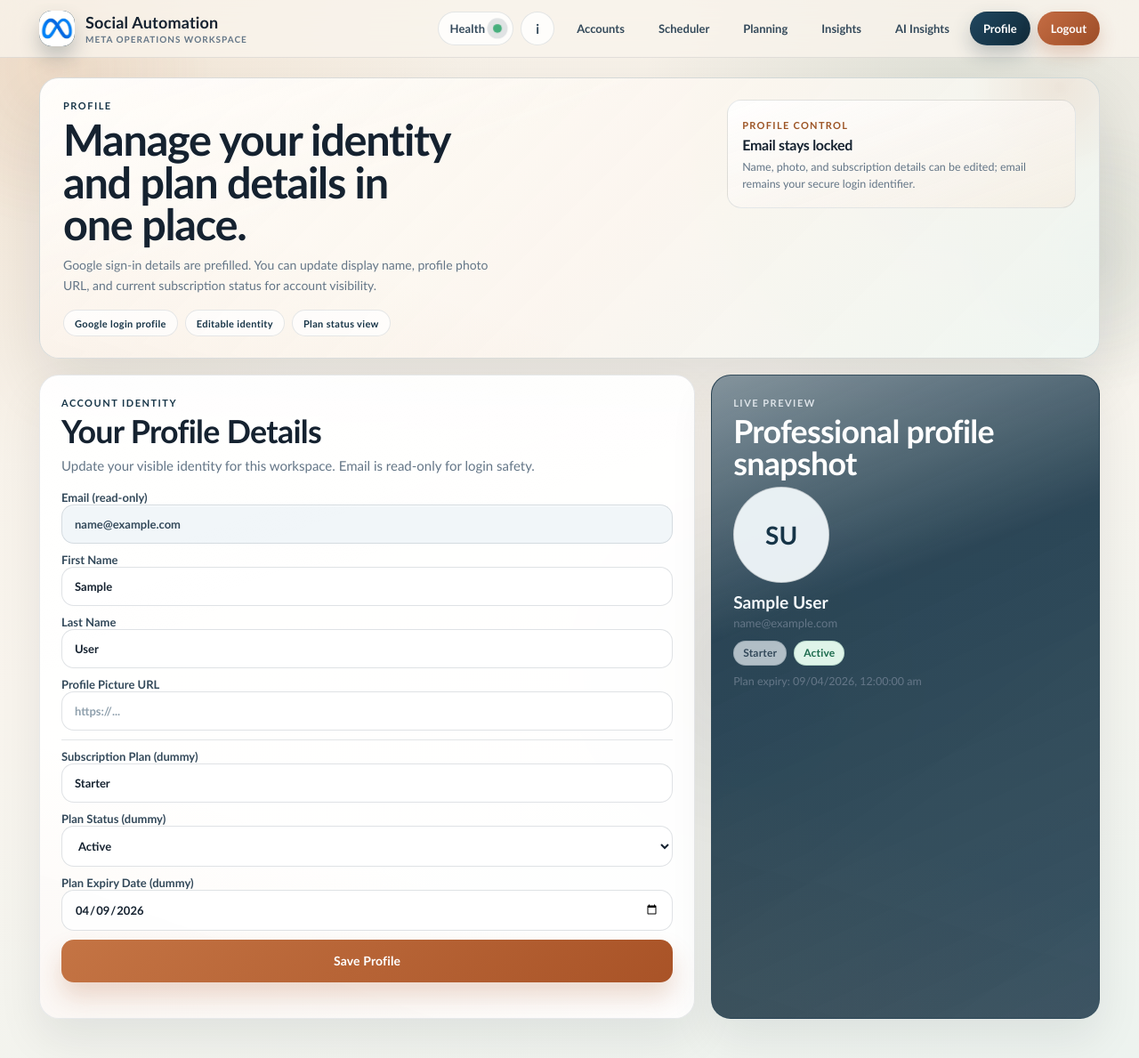
After one commit to prarit0097/SocialMediaAutomation, a Django app: page /dashboard/profile/ in a window 1280 px wide. The commit adds this page. Shown: the whole page at 89% size. Run offline with Django 5.2, Linux system fonts and the light colour scheme; the visitor is signed in with stand-in values (Sample User, id 1); data comes from the database, SQL or seed files in the repository; parts of the project's set-up code (start-up, migrations or seed data) failed here and were passed over; some libraries are stand-ins or nearby versions.

Commit message:
Add editable user profile page with subscription preview

```diff
--- a/dashboard/urls.py
+++ b/dashboard/urls.py
@@ -9,7 +9,9 @@ urlpatterns = [
     path("planning/", views.planning_page, name="planning"),
     path("insights/", views.insights_page, name="insights"),
     path("ai-insights/", views.ai_insights_page, name="ai_insights"),
+    path("profile/", views.profile_page, name="profile"),
     path("meta-app-config/", views.meta_app_config, name="meta_app_config"),
+    path("profile-data/", views.profile_data, name="profile_data"),
     path("public-url-status/", views.public_url_status, name="public_url_status"),
     path("token-health-status/", views.token_health_status, name="token_health_status"),
 ]
--- a/dashboard/views.py
+++ b/dashboard/views.py
@@ -1,7 +1,7 @@
 import json
 import os
 import re
-from datetime import timedelta
+from datetime import datetime, timedelta
 from pathlib import Path
 from urllib.parse import urlparse
 
@@ -15,6 +15,7 @@ from django.views.decorators.http import require_http_methods
 
 from core.exceptions import MetaAPIError
 from core.services.meta_client import MetaClient
+from accounts.models import UserProfile
 from integrations.models import ConnectedAccount
 from integrations.sync_state import SYNC_FRESHNESS_WINDOW, get_recent_sync_time
 
@@ -118,6 +119,19 @@ def _validate_meta_config(app_id: str, app_secret: str, redirect_uri: str) -> li
         if parts.scheme not in {"http", "https"} or not parts.netloc:
             errors.append("META_REDIRECT_URI must be a valid absolute http/https URL.")
     return errors
+
+
+def _profile_payload(user) -> dict:
+    profile, _ = UserProfile.objects.get_or_create(user=user)
+    return {
+        "email": user.email,
+        "first_name": profile.resolved_first_name,
+        "last_name": profile.resolved_last_name,
+        "profile_picture_url": profile.profile_picture_url,
+        "subscription_plan": profile.subscription_plan,
+        "subscription_status": profile.subscription_status,
+        "subscription_expires_on": profile.subscription_expires_on.isoformat() if profile.subscription_expires_on else None,
+    }
 
 
 def _public_url_status_payload(request):
@@ -398,6 +412,11 @@ def planning_page(request):
 
 
 @login_required
+def profile_page(request):
+    return render(request, "dashboard/profile.html")
+
+
+@login_required
 def public_url_status(request):
     return JsonResponse(_public_url_status_payload(request))
 
@@ -448,3 +467,75 @@ def meta_app_config(request):
     if "/auth/meta/callback" not in meta_redirect_uri:
         response["warning"] = "META_REDIRECT_URI usually ends with /auth/meta/callback."
     return JsonResponse(response)
+
+
+@login_required
+@require_http_methods(["GET", "POST"])
+def profile_data(request):
+    if request.method == "GET":
+        return JsonResponse(_profile_payload(request.user))
+
+    try:
+        payload = json.loads(request.body.decode("utf-8") or "{}")
+    except json.JSONDecodeError:
+        return JsonResponse({"error": "Invalid JSON body."}, status=400)
+
+    first_name = str(payload.get("first_name") or "").strip()
+    last_name = str(payload.get("last_name") or "").strip()
+    profile_picture_url = str(payload.get("profile_picture_url") or "").strip()
+    subscription_plan = str(payload.get("subscription_plan") or "").strip() or "Starter"
+    subscription_status = str(payload.get("subscription_status") or "").strip().lower()
+    subscription_expires_on = str(payload.get("subscription_expires_on") or "").strip()
+
+    errors = []
+    if len(first_name) > 150:
+        errors.append("First name should be 150 characters or less.")
+    if len(last_name) > 150:
+        errors.append("Last name should be 150 characters or less.")
+    if len(subscription_plan) > 120:
+        errors.append("Subscription plan should be 120 characters or less.")
+    if subscription_status not in {
+        UserProfile.SUBSCRIPTION_STATUS_ACTIVE,
+        UserProfile.SUBSCRIPTION_STATUS_EXPIRED,
+    }:
+        errors.append("Subscription status must be either active or expired.")
+
+    parsed_expiry = None
+    if subscription_expires_on:
+        try:
+            parsed_expiry = datetime.strptime(subscription_expires_on, "%Y-%m-%d").date()
+        except ValueError:
+            errors.append("Subscription expiry date must use YYYY-MM-DD format.")
+
+    if errors:
+        return JsonResponse({"error": "Validation failed.", "details": " ".join(errors)}, status=400)
+
+    user = request.user
+    user.first_name = first_name
+    user.last_name = last_name
+    user.save(update_fields=["first_name", "last_name"])
+
+    profile, _ = UserProfile.objects.get_or_create(user=user)
+    profile.first_name = first_name
+    profile.last_name = last_name
+    profile.profile_picture_url = profile_picture_url
+    profile.subscription_plan = subscription_plan
+    profile.subscription_status = subscription_status
+    if parsed_expiry:
+        profile.subscription_expires_on = parsed_expiry
+    profile.save(
+        update_fields=[
+            "first_name",
+            "last_name",
+            "profile_picture_url",
+            "subscription_plan",
+            "subscription_status",
+            "subscription_expires_on",
+            "updated_at",
+        ]
+    )
+
+    response = _profile_payload(user)
+    response["ok"] = True
+    response["message"] = "Profile updated successfully."
+    return JsonResponse(response)
--- a/static/dashboard/app.js
+++ b/static/dashboard/app.js
@@ -1124,6 +1124,23 @@
   const saveMetaAppConfigBtn = document.getElementById("saveMetaAppConfigBtn");
   const metaAppConfigResult = document.getElementById("metaAppConfigResult");
   const metaAppSecretState = document.getElementById("metaAppSecretState");
+  const profileForm = document.getElementById("profileForm");
+  const saveProfileBtn = document.getElementById("saveProfileBtn");
+  const profileResult = document.getElementById("profileResult");
+  const profileEmail = document.getElementById("profileEmail");
+  const profileFirstName = document.getElementById("profileFirstName");
+  const profileLastName = document.getElementById("profileLastName");
+  const profilePictureUrl = document.getElementById("profilePictureUrl");
+  const profilePlan = document.getElementById("profilePlan");
+  const profilePlanStatus = document.getElementById("profilePlanStatus");
+  const profilePlanExpiry = document.getElementById("profilePlanExpiry");
+  const profileAvatarPreview = document.getElementById("profileAvatarPreview");
+  const profileAvatarFallback = document.getElementById("profileAvatarFallback");
+  const profileNamePreview = document.getElementById("profileNamePreview");
+  const profileEmailPreview = document.getElementById("profileEmailPreview");
+  const profilePlanPreview = document.getElementById("profilePlanPreview");
+  const profileStatusPreview = document.getElementById("profileStatusPreview");
+  const profileExpiryPreview = document.getElementById("profileExpiryPreview");
 
   if (metaAppConfigForm && saveMetaAppConfigBtn) {
     const runWithMetaConfigLoading = withButtonLoading(
@@ -1181,6 +1198,134 @@
         }
       }
     });
+  }
+
+  function profileInitials(firstName, lastName, email) {
+    const first = String(firstName || "").trim();
+    const last = String(lastName || "").trim();
+    if (first || last) {
+      return `${first.slice(0, 1)}${last.slice(0, 1)}`.toUpperCase() || "NA";
+    }
+    const mail = String(email || "").trim();
+    return (mail.slice(0, 2) || "NA").toUpperCase();
+  }
+
+  function setProfilePreview(data) {
+    if (!data) return;
+    const firstName = String(data.first_name || "").trim();
+    const lastName = String(data.last_name || "").trim();
+    const email = String(data.email || "").trim();
+    const avatarUrl = String(data.profile_picture_url || "").trim();
+    const fullName = `${firstName} ${lastName}`.trim() || "Your Name";
+
+    if (profileNamePreview) profileNamePreview.textContent = fullName;
+    if (profileEmailPreview) profileEmailPreview.textContent = email || "-";
+    if (profilePlanPreview) profilePlanPreview.textContent = String(data.subscription_plan || "Starter");
+    if (profileStatusPreview) {
+      const statusText = String(data.subscription_status || "active").toLowerCase() === "expired" ? "Expired" : "Active";
+      profileStatusPreview.textContent = statusText;
+      profileStatusPreview.classList.toggle("is-expired", statusText === "Expired");
+    }
+    if (profileExpiryPreview) {
+      const rawDate = String(data.subscription_expires_on || "").trim();
+      const formattedDate = rawDate ? formatScheduleDateTime(`${rawDate}T00:00:00`) : "-";
+      profileExpiryPreview.textContent = `Plan expiry: ${formattedDate || "-"}`;
+    }
+
+    const initials = profileInitials(firstName, lastName, email);
+    if (profileAvatarFallback) profileAvatarFallback.textContent = initials;
+    if (profileAvatarPreview) {
+      if (avatarUrl) {
+        profileAvatarPreview.src = avatarUrl;
+        profileAvatarPreview.hidden = false;
+        if (profileAvatarFallback) profileAvatarFallback.hidden = true;
+      } else {
+        profileAvatarPreview.hidden = true;
+        if (profileAvatarFallback) profileAvatarFallback.hidden = false;
+      }
+    }
+  }
+
+  function applyProfileFormData(data) {
+    if (!data) return;
+    if (profileEmail) profileEmail.value = String(data.email || "");
+    if (profileFirstName) profileFirstName.value = String(data.first_name || "");
+    if (profileLastName) profileLastName.value = String(data.last_name || "");
+    if (profilePictureUrl) profilePictureUrl.value = String(data.profile_picture_url || "");
+    if (profilePlan) profilePlan.value = String(data.subscription_plan || "Starter");
+    if (profilePlanStatus) profilePlanStatus.value = String(data.subscription_status || "active");
+    if (profilePlanExpiry) profilePlanExpiry.value = String(data.subscription_expires_on || "");
+    setProfilePreview(data);
+  }
+
+  async function loadProfileData() {
+    if (!profileForm) return;
+    try {
+      const data = await fetchJSON("/dashboard/profile-data/");
+      applyProfileFormData(data);
+      if (profileResult) profileResult.textContent = "";
+    } catch (err) {
+      if (profileResult) profileResult.textContent = `Error: ${err.message}`;
+    }
+  }
+
+  if (profileForm && saveProfileBtn) {
+    const runWithProfileLoading = withButtonLoading(saveProfileBtn, "Save Profile", "Saving...");
+    if (profileAvatarPreview && profileAvatarFallback) {
+      profileAvatarPreview.addEventListener("error", () => {
+        profileAvatarPreview.hidden = true;
+        profileAvatarFallback.hidden = false;
+      });
+    }
+
+    [profileFirstName, profileLastName, profilePictureUrl, profilePlan, profilePlanStatus, profilePlanExpiry]
+      .filter(Boolean)
+      .forEach((element) => {
+        element.addEventListener("input", () => {
+          setProfilePreview({
+            first_name: profileFirstName?.value || "",
+            last_name: profileLastName?.value || "",
+            email: profileEmail?.value || "",
+            profile_picture_url: profilePictureUrl?.value || "",
+            subscription_plan: profilePlan?.value || "",
+            subscription_status: profilePlanStatus?.value || "active",
+            subscription_expires_on: profilePlanExpiry?.value || "",
+          });
+        });
+      });
+
+    profileForm.addEventListener("submit", async (event) => {
+      event.preventDefault();
+      const formData = new FormData(profileForm);
+      const payload = {
+        first_name: String(formData.get("first_name") || "").trim(),
+        last_name: String(formData.get("last_name") || "").trim(),
+        profile_picture_url: String(formData.get("profile_picture_url") || "").trim(),
+        subscription_plan: String(formData.get("subscription_plan") || "").trim(),
+        subscription_status: String(formData.get("subscription_status") || "").trim(),
+        subscription_expires_on: String(formData.get("subscription_expires_on") || "").trim(),
+      };
+      try {
+        const data = await runWithProfileLoading(() =>
+          fetchJSON("/dashboard/profile-data/", {
+            method: "POST",
+            headers: {
+              "Content-Type": "application/json",
+              "X-CSRFToken": csrfToken,
+            },
+            body: JSON.stringify(payload),
+          })
+        );
+        applyProfileFormData(data);
+        if (profileResult) profileResult.textContent = String(data.message || "Profile updated.");
+        showAppToast(String(data.message || "Profile updated successfully."), "success");
+      } catch (err) {
+        if (profileResult) profileResult.textContent = `Error: ${err.message}`;
+        showAppToast(`Profile update failed: ${err.message}`, "error");
+      }
+    });
+
+    loadProfileData();
   }
 
   const fetchInsightsBtn = document.getElementById("fetchInsightsBtn");
--- a/static/dashboard/styles.css
+++ b/static/dashboard/styles.css
@@ -2340,6 +2340,106 @@ pre {
   color: var(--muted);
 }
 
+.profile-form {
+  gap: 10px;
+}
+
+.profile-form input[readonly] {
+  background: rgba(236, 243, 247, 0.7);
+  color: var(--ink-soft);
+  cursor: not-allowed;
+}
+
+.profile-form-divider {
+  height: 1px;
+  margin: 4px 0;
+  background: rgba(56, 78, 92, 0.14);
+}
+
+.profile-preview-card {
+  align-items: flex-start;
+}
+
+.profile-preview-media {
+  width: 108px;
+  height: 108px;
+  border-radius: 50%;
+  overflow: hidden;
+  border: 1px solid rgba(56, 78, 92, 0.18);
+  background: rgba(255, 255, 255, 0.84);
+  display: grid;
+  place-items: center;
+  margin: 2px 0 10px;
+}
+
+#profileAvatarPreview {
+  width: 100%;
+  height: 100%;
+  object-fit: cover;
+}
+
+.profile-preview-fallback {
+  width: 100%;
+  height: 100%;
+  display: grid;
+  place-items: center;
+  font-size: 28px;
+  font-weight: 900;
+  color: var(--navy);
+  background: rgba(233, 241, 244, 0.95);
+}
+
+.profile-preview-name {
+  margin: 0;
+  font-size: 1.2rem;
+  font-weight: 900;
+}
+
+.profile-preview-email {
+  margin: 4px 0 0;
+  color: var(--muted);
+  font-size: 13px;
+}
+
+.profile-plan-pill-row {
+  margin-top: 12px;
+  display: flex;
+  gap: 8px;
+  flex-wrap: wrap;
+}
+
+.profile-plan-pill {
+  min-height: 28px;
+  padding: 0 10px;
+  border-radius: 999px;
+  display: inline-flex;
+  align-items: center;
+  border: 1px solid rgba(23, 53, 72, 0.14);
+  background: rgba(236, 243, 247, 0.7);
+  color: var(--ink-soft);
+  font-size: 12px;
+  font-weight: 900;
+  letter-spacing: 0.2px;
+}
+
+.profile-plan-pill.status {
+  background: var(--ok-soft);
+  color: var(--ok);
+  border-color: rgba(28, 107, 77, 0.18);
+}
+
+.profile-plan-pill.status.is-expired {
+  background: var(--danger-soft);
+  color: var(--danger);
+  border-color: rgba(178, 58, 50, 0.18);
+}
+
+.profile-preview-expiry {
+  margin: 10px 0 0;
+  color: var(--muted);
+  font-size: 12.5px;
+}
+
 @keyframes rise-in {
   from {
     opacity: 0;
--- a/templates/base.html
+++ b/templates/base.html
@@ -45,6 +45,7 @@
           <a class="{% if current == 'planning' %}is-active{% endif %}" href="{% url 'dashboard:planning' %}">Planning</a>
           <a class="{% if current == 'insights' %}is-active{% endif %}" href="{% url 'dashboard:insights' %}">Insights</a>
           <a class="{% if current == 'ai_insights' %}is-active{% endif %}" href="{% url 'dashboard:ai_insights' %}">AI Insights</a>
+          <a class="{% if current == 'profile' %}is-active{% endif %}" href="{% url 'dashboard:profile' %}">Profile</a>
           <a class="logout-link" href="{% url 'logout' %}">Logout</a>
         </nav>
         {% else %}
--- a/templates/dashboard/home.html
+++ b/templates/dashboard/home.html
@@ -265,6 +265,11 @@
       <h3>Planning</h3>
       <p>Build your monthly content plan with drag/drop date movement and pillar/tag organization.</p>
     </a>
+    <a class="tile" href="{% url 'dashboard:profile' %}">
+      <p class="tile-kicker">User settings</p>
+      <h3>Profile</h3>
+      <p>Manage your Google-linked identity, profile photo, and current subscription status from one page.</p>
+    </a>
   </div>
 </section>
 
--- /dev/null
+++ b/templates/dashboard/profile.html
@@ -0,0 +1,84 @@
+{% extends 'base.html' %}
+{% block content %}
+<section class="card hero-card hero-split">
+  <div class="hero-main">
+    <p class="eyebrow">Profile</p>
+    <h1>Manage your identity and plan details in one place.</h1>
+    <p class="hero-copy">Google sign-in details are prefilled. You can update display name, profile photo URL, and current subscription status for account visibility.</p>
+    <div class="hero-pill-row">
+      <span class="hero-pill">Google login profile</span>
+      <span class="hero-pill">Editable identity</span>
+      <span class="hero-pill">Plan status view</span>
+    </div>
+  </div>
+  <div class="hero-rail">
+    <article class="hero-stat">
+      <span class="hero-stat-label">Profile Control</span>
+      <strong>Email stays locked</strong>
+      <p>Name, photo, and subscription details can be edited; email remains your secure login identifier.</p>
+    </article>
+  </div>
+</section>
+
+<div class="content-grid content-grid-aside">
+  <section class="card">
+    <div class="section-head">
+      <div>
+        <p class="eyebrow">Account Identity</p>
+        <h2>Your Profile Details</h2>
+        <p class="section-copy">Update your visible identity for this workspace. Email is read-only for login safety.</p>
+      </div>
+    </div>
+
+    <form id="profileForm" class="form-grid profile-form">
+      {% csrf_token %}
+      <label for="profileEmail">Email (read-only)
+        <input id="profileEmail" name="email" type="email" readonly>
+      </label>
+      <label for="profileFirstName">First Name
+        <input id="profileFirstName" name="first_name" type="text" maxlength="150" required>
+      </label>
+      <label for="profileLastName">Last Name
+        <input id="profileLastName" name="last_name" type="text" maxlength="150">
+      </label>
+      <label for="profilePictureUrl">Profile Picture URL
+        <input id="profilePictureUrl" name="profile_picture_url" type="url" placeholder="https://...">
+      </label>
+
+      <div class="profile-form-divider"></div>
+
+      <label for="profilePlan">Subscription Plan (dummy)
+        <input id="profilePlan" name="subscription_plan" type="text" maxlength="120" required>
+      </label>
+      <label for="profilePlanStatus">Plan Status (dummy)
+        <select id="profilePlanStatus" name="subscription_status" required>
+          <option value="active">Active</option>
+          <option value="expired">Expired</option>
+        </select>
+      </label>
+      <label for="profilePlanExpiry">Plan Expiry Date (dummy)
+        <input id="profilePlanExpiry" name="subscription_expires_on" type="date" required>
+      </label>
+
+      <button id="saveProfileBtn" type="submit">Save Profile</button>
+      <small id="profileResult" class="result-note"></small>
+    </form>
+  </section>
+
+  <aside class="card accent-card profile-preview-card">
+    <p class="eyebrow">Live Preview</p>
+    <h2>Professional profile snapshot</h2>
+    <div class="profile-preview-media">
+      <img id="profileAvatarPreview" src="" alt="Profile preview" hidden>
+      <span id="profileAvatarFallback" class="profile-preview-fallback">NA</span>
+    </div>
+    <p id="profileNamePreview" class="profile-preview-name">-</p>
+    <p id="profileEmailPreview" class="profile-preview-email">-</p>
+    <div class="profile-plan-pill-row">
+      <span class="profile-plan-pill" id="profilePlanPreview">Starter</span>
+      <span class="profile-plan-pill status" id="profileStatusPreview">Active</span>
+    </div>
+    <p id="profileExpiryPreview" class="profile-preview-expiry">Plan expiry: -</p>
+  </aside>
+</div>
+{% endblock %}
```
Also changed, not shown: Social Media Automation.md (+33 -1 lines), accounts/admin.py (+17 -1 lines), accounts/models.py (+50 -1 lines), accounts/views.py (+29 -2 lines), dashboard/tests.py (+102 -0 lines), accounts/migrations/0001_initial.py (added).
